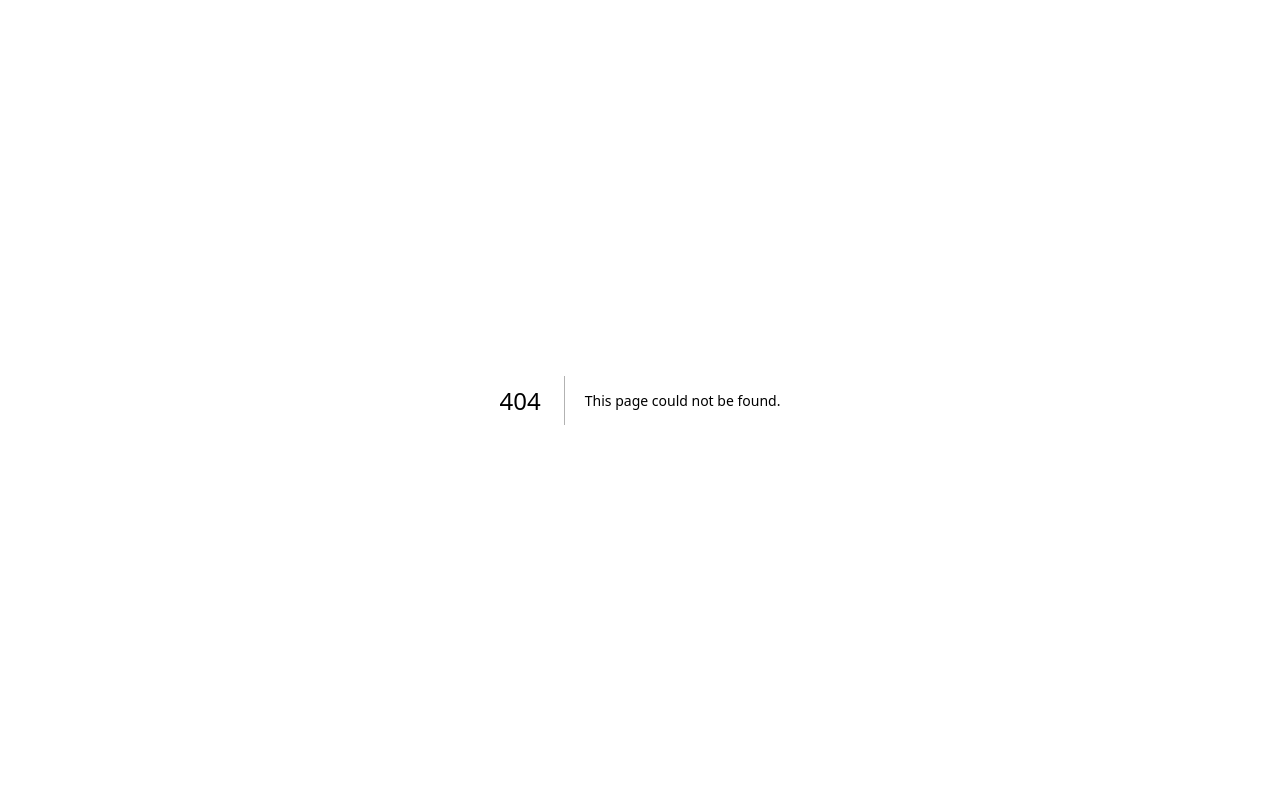
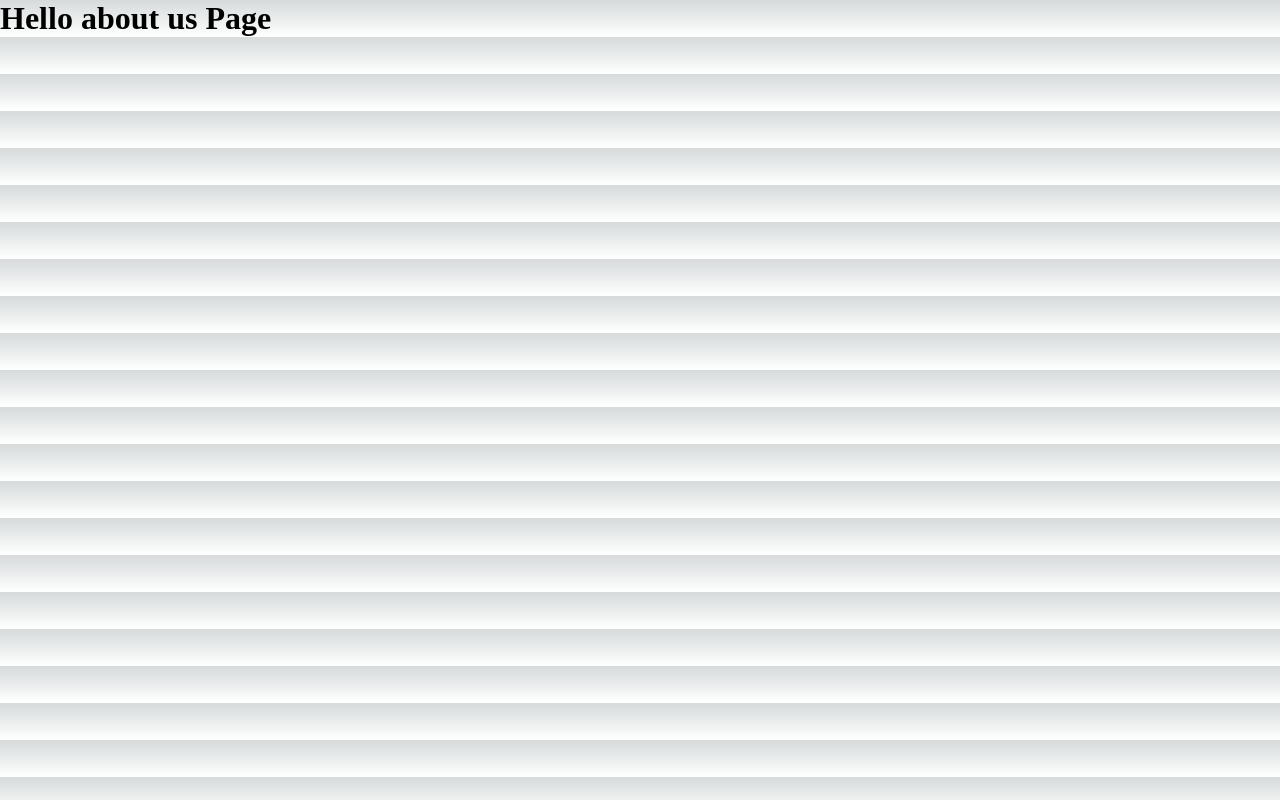
Before and after one commit to Davidcastel26/events_app, a Next.js app: page /about in a window 1280 px wide. Before the commit this address had no page. Built offline with nearby package versions, Linux system fonts and the light colour scheme.

Commit message:
Create about.js

```diff
--- /dev/null
+++ b/pages/about.js
@@ -0,0 +1,7 @@
+const Page = () => {
+    return(
+        <h1>Hello about us Page</h1>
+    )
+}
+
+export default Page;
```
